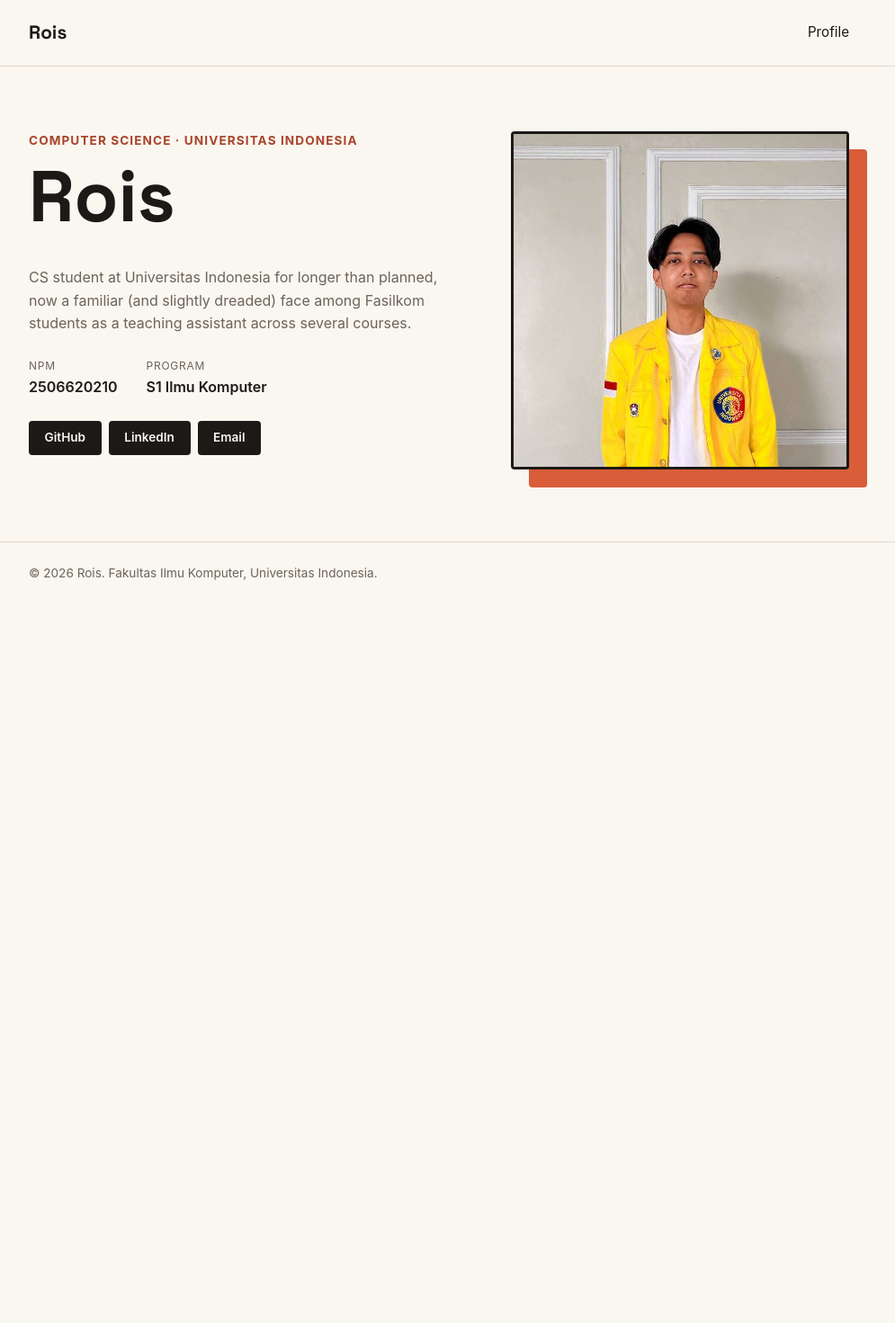
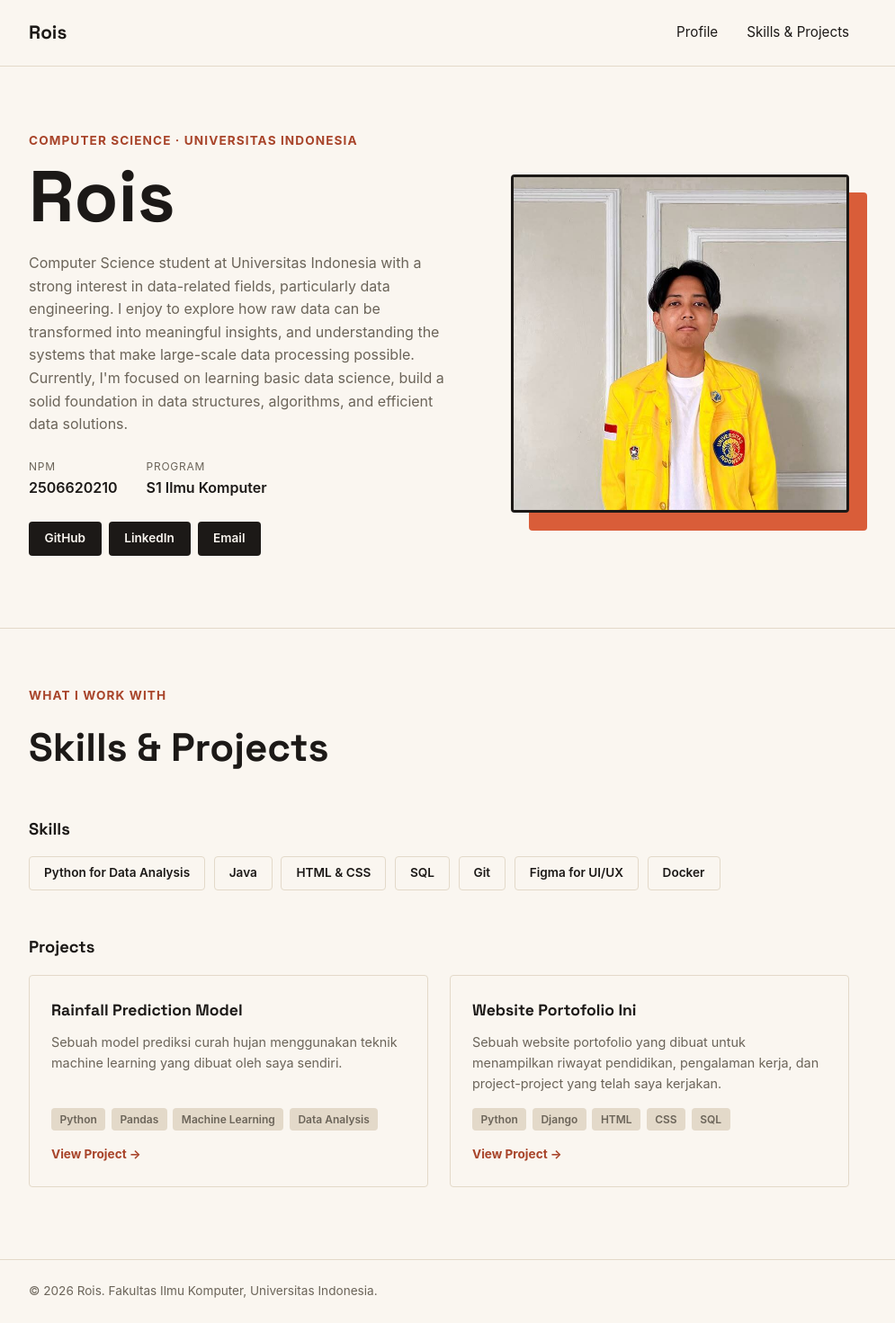
Before and after one commit to Roisul-Umam/myportofolio, a Django app: page / in a window 1280 px wide. Shown: the whole page at 90% size, without its empty margins (152-1147 px from the left). Before the commit the page ends 645 px from the top, so only its background shows below. Run offline with Django 5.2, Linux system fonts and the light colour scheme.

Commit message:
Adding Skills and Projects Feature

```diff
--- a/static/css/style.css
+++ b/static/css/style.css
@@ -176,6 +176,122 @@ h1, .brand {
     border-top: 1px solid var(--line);
 }
 
+.skills-projects {
+    padding: 4rem 0 5rem;
+    border-top: 1px solid var(--line);
+}
+
+.section-kicker {
+    font-size: 0.85rem;
+    letter-spacing: 0.08em;
+    text-transform: uppercase;
+    color: var(--accent-dark);
+    font-weight: 700;
+    margin-bottom: 0.75rem;
+}
+
+.section-title {
+    font-family: "Space Grotesk", -apple-system, sans-serif;
+    font-size: clamp(2rem, 4vw, 2.75rem);
+    margin-bottom: 2.5rem;
+}
+
+.subheading {
+    font-family: "Space Grotesk", -apple-system, sans-serif;
+    font-size: 1.15rem;
+    margin-bottom: 1rem;
+}
+
+.skills-block {
+    margin-bottom: 3rem;
+}
+
+.skill-tags {
+    display: flex;
+    flex-wrap: wrap;
+    gap: 0.6rem;
+    list-style: none;
+}
+
+.skill-tags li {
+    font-size: 0.85rem;
+    font-weight: 600;
+    color: var(--ink);
+    background-color: transparent;
+    border: 1px solid var(--line);
+    border-radius: var(--radius);
+    padding: 0.45rem 1rem;
+    transition: border-color 0.2s ease, color 0.2s ease;
+}
+
+.skill-tags li:hover {
+    border-color: var(--accent);
+    color: var(--accent-dark);
+}
+
+.projects-grid {
+    display: grid;
+    grid-template-columns: repeat(auto-fit, minmax(240px, 1fr));
+    gap: 1.5rem;
+}
+
+.project-card {
+    background-color: var(--paper);
+    border: 1px solid var(--line);
+    border-radius: var(--radius);
+    padding: 1.5rem;
+    display: flex;
+    flex-direction: column;
+    transition: border-color 0.2s ease, transform 0.2s ease;
+}
+
+.project-card:hover {
+    border-color: var(--accent);
+    transform: translateY(-2px);
+}
+
+.project-card h4 {
+    font-family: "Space Grotesk", -apple-system, sans-serif;
+    font-size: 1.1rem;
+    margin-bottom: 0.6rem;
+}
+
+.project-card p {
+    color: var(--text-muted);
+    font-size: 0.9rem;
+    margin-bottom: 1rem;
+    flex-grow: 1;
+}
+
+.project-tags {
+    display: flex;
+    flex-wrap: wrap;
+    gap: 0.4rem;
+    margin-bottom: 1rem;
+}
+
+.project-tags span {
+    font-size: 0.75rem;
+    font-weight: 600;
+    color: var(--text-muted);
+    background-color: var(--line);
+    border-radius: var(--radius);
+    padding: 0.2rem 0.6rem;
+}
+
+.project-link {
+    font-size: 0.85rem;
+    font-weight: 700;
+    color: var(--accent-dark);
+    text-decoration: none;
+    align-self: flex-start;
+}
+
+.project-link:hover {
+    color: var(--accent);
+    text-decoration: underline;
+}
+
 @media (max-width: 600px) {
     .hero-grid {
         grid-template-columns: 1fr;
--- a/templates/index.html
+++ b/templates/index.html
@@ -15,6 +15,7 @@
             <a href="#profile" class="brand">Rois</a>
             <nav>
                 <a href="#profile">Profile</a>
+                <a href="#skills-projects">Skills & Projects</a>
             </nav>
         </div>
     </header>
@@ -31,7 +32,10 @@
                     <img class="avatar" src="/static/img/rois.jpg" alt="Photo of Rois">
                 </div>
                 <div class="hero-details">
-                    <p class="bio">CS student at Universitas Indonesia for longer than planned, now a familiar (and slightly dreaded) face among Fasilkom students as a teaching assistant across several courses.</p>
+                    <p class="bio">Computer Science student at Universitas Indonesia with a strong interest in data-related fields,
+                        particularly data engineering. I enjoy to explore how raw data can be transformed into meaningful insights,
+                        and understanding the systems that make large-scale data processing possible. Currently, I'm focused on learning basic
+                        data science, build a solid foundation in data structures, algorithms, and efficient data solutions.</p>
                     <dl class="meta-list">
                         <div class="meta-row">
                             <dt>NPM</dt>
@@ -50,6 +54,54 @@
                 </div>
             </div>
         </section>
+        <section class="skills-projects" id="skills-projects">
+            <div class="container">
+                <p class="section-kicker">What I Work With</p>
+                <h2 class="section-title">Skills &amp; Projects</h2>
+
+                <div class="skills-block">
+                    <h3 class="subheading">Skills</h3>
+                    <ul class="skill-tags">
+                        <li>Python for Data Analysis</li>
+                        <li>Java</li>
+                        <li>HTML &amp; CSS</li>
+                        <li>SQL</li>
+                        <li>Git</li>
+                        <li>Figma for UI/UX</li>
+                        <li>Docker</li>
+                    </ul>
+                </div>
+
+                <div class="projects-block">
+                    <h3 class="subheading">Projects</h3>
+                    <div class="projects-grid">
+                        <article class="project-card">
+                            <h4>Rainfall Prediction Model</h4>
+                            <p>Sebuah model prediksi curah hujan menggunakan teknik machine learning yang dibuat oleh saya sendiri.</p>
+                            <div class="project-tags">
+                                <span>Python</span>
+                                <span>Pandas</span>
+                                <span>Machine Learning</span>
+                                <span>Data Analysis</span>
+                            </div>
+                            <a href="#" class="project-link">View Project &rarr;</a>
+                        </article>
+                        <article class="project-card">
+                            <h4>Website Portofolio Ini</h4>
+                            <p>Sebuah website portofolio yang dibuat untuk menampilkan riwayat pendidikan, pengalaman kerja, dan project-project yang telah saya kerjakan.</p>
+                            <div class="project-tags">
+                                <span>Python</span>
+                                <span>Django</span>
+                                <span>HTML</span>
+                                <span>CSS</span>
+                                <span>SQL</span>
+                            </div>
+                            <a href="#" class="project-link">View Project &rarr;</a>
+                        </article>
+                    </div>
+                </div>
+            </div>
+        </section>
     </main>
 
     <footer class="site-footer">
```
